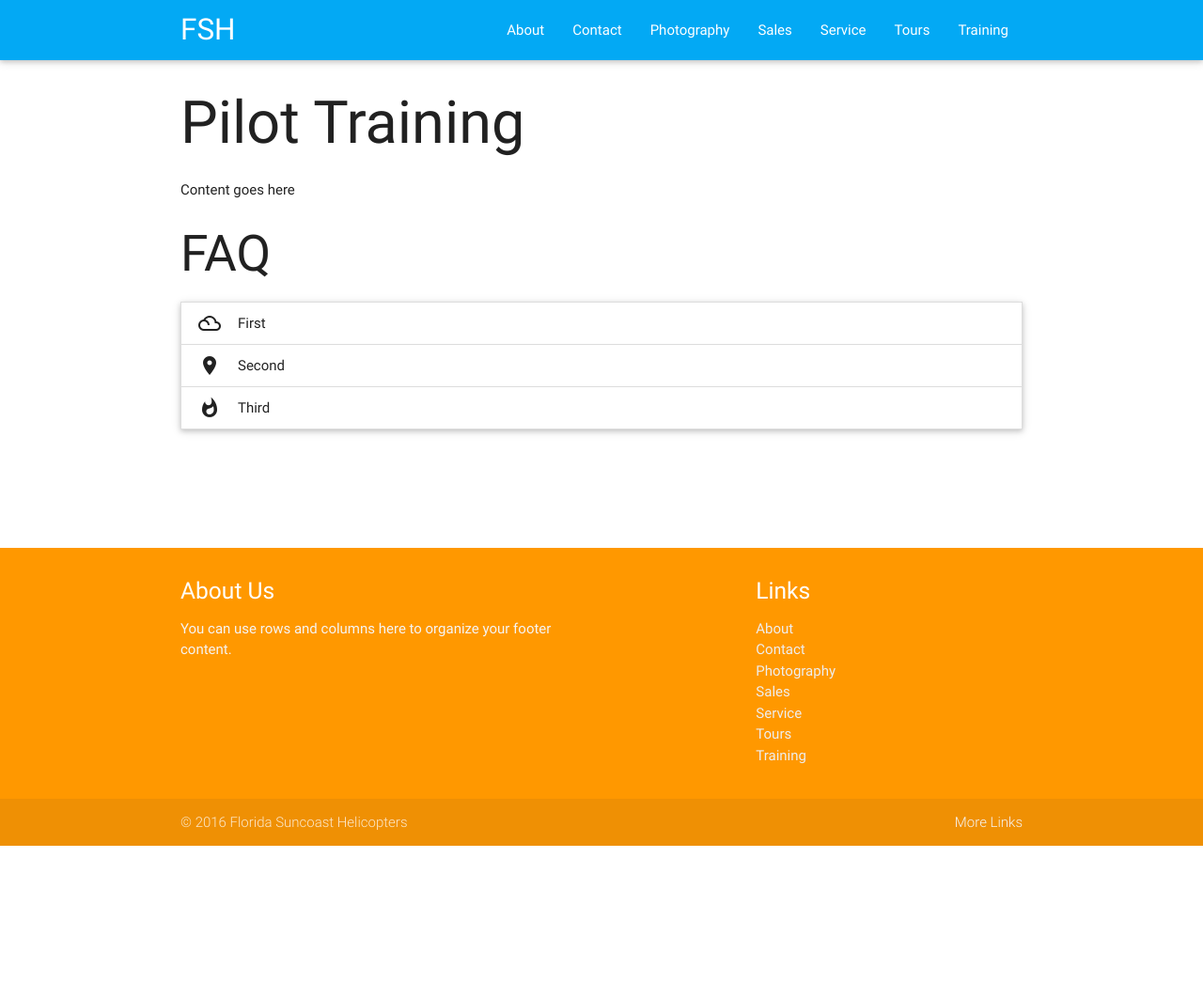
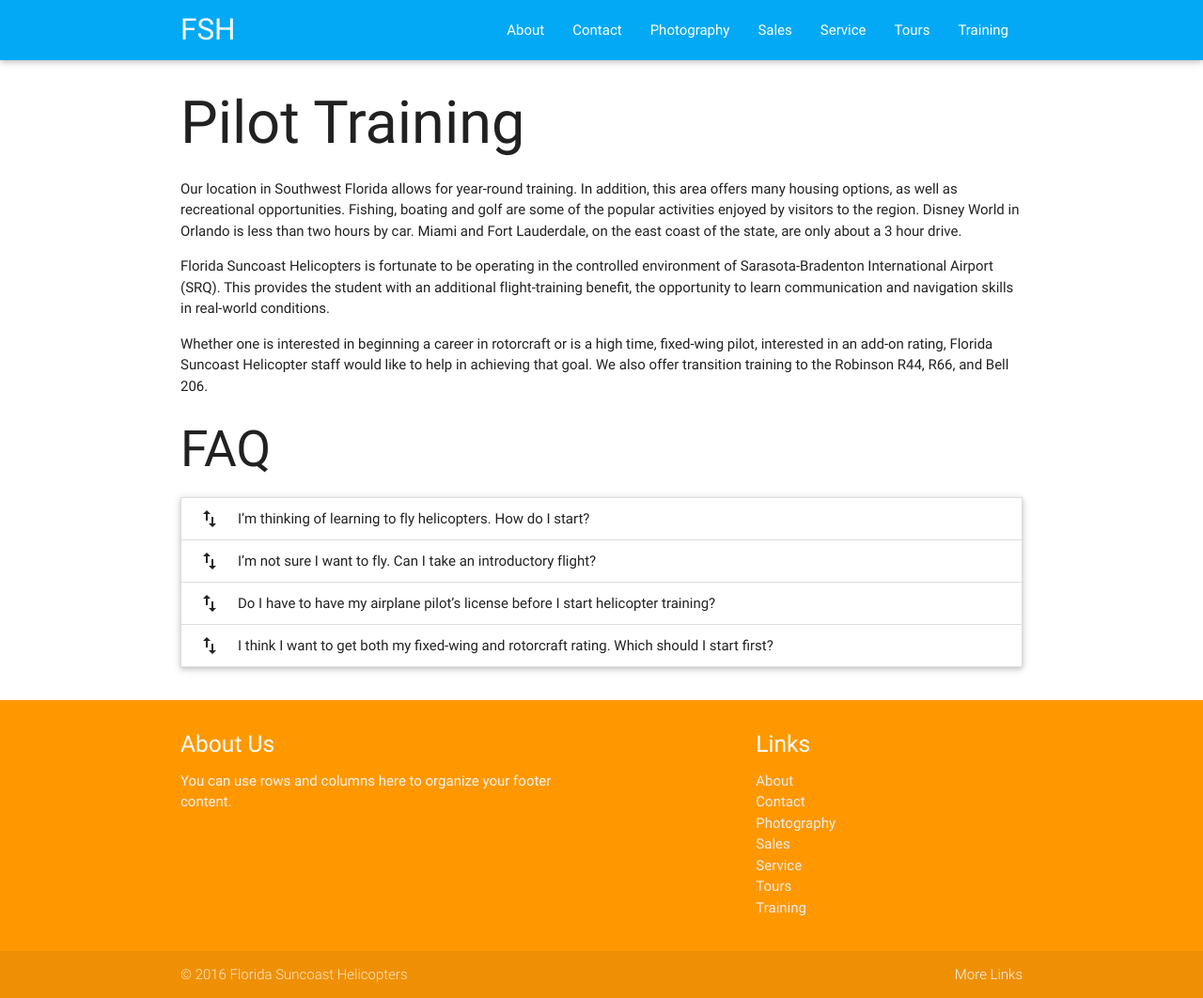
Before and after one commit to joncoop/fsh, a Jekyll site: the page built from training.html, in a window 1280 px wide. Shown: the whole page at 94% size. Built offline with Jekyll 4.4.1, drawn with Linux system fonts in a browser that asks for light colours; nearby versions of some CDN libraries; before the commit the page ends 900 px from its top, so only the background shows below that.

Commit message:
Added training content.

```diff
--- a/training.html
+++ b/training.html
@@ -3,23 +3,30 @@ layout: page
 title: Pilot Training
 ---
 
+<p>Our location in Southwest Florida allows for year-round training. In addition, this area offers many housing options, as well as recreational opportunities. Fishing, boating and golf are some of the popular activities enjoyed by visitors to the region. Disney World in Orlando is less than two hours by car. Miami and Fort Lauderdale, on the east coast of the state, are only about a 3 hour drive.</p>
 
-<h2>{{ Title }}</h2>
-<p>Content goes here</p>
+<p>Florida Suncoast Helicopters is fortunate to be operating in the controlled environment of Sarasota-Bradenton International Airport (SRQ). This provides the student with an additional flight-training benefit, the opportunity to learn communication and navigation skills in real-world conditions.</p>
+
+<p>Whether one is interested in beginning a career in rotorcraft or is a high time, fixed-wing pilot, interested in an add-on rating, Florida Suncoast Helicopter staff would like to help in achieving that goal. We also offer transition training to the Robinson R44, R66, and Bell 206.</p>
 
 <h2>FAQ</h2>
 
   <ul class="collapsible" data-collapsible="accordion">
     <li>
-      <div class="collapsible-header"><i class="material-icons">filter_drama</i>First</div>
-      <div class="collapsible-body"><p>Lorem ipsum dolor sit amet.</p></div>
+      <div class="collapsible-header"><i class="material-icons">swap_vert</i>I’m thinking of learning to fly helicopters. How do I start?</div>
+      <div class="collapsible-body"><p>Call Florida Suncoast Helicopters, and we will set you up with one of our experienced flight instructors. When you come in for your first lesson, you and your instructor will be able to plan a course of action that will help you meet your goals.</p></div>
     </li>
     <li>
-      <div class="collapsible-header"><i class="material-icons">place</i>Second</div>
-      <div class="collapsible-body"><p>Lorem ipsum dolor sit amet.</p></div>
+      <div class="collapsible-header"><i class="material-icons">swap_vert</i>I’m not sure I want to fly. Can I take an introductory flight?</div>
+      <div class="collapsible-body"><p>Yes you can. We do offer an introduction flight. Time will be spent with your instructor before the flight learning the very basics of the flight controls. Then you will begin the flight portion of your lesson where YOU will get to fly the helicopter with the help of your instructor.
+</p></div>
     </li>
     <li>
-      <div class="collapsible-header"><i class="material-icons">whatshot</i>Third</div>
-      <div class="collapsible-body"><p>Lorem ipsum dolor sit amet.</p></div>
+      <div class="collapsible-header"><i class="material-icons">swap_vert</i>Do I have to have my airplane pilot’s license before I start helicopter training?</div>
+      <div class="collapsible-body"><p>No you do not. Helicopters (rotorcraft) and Airplanes (fixed-wing) are considered two different categories by the FAA. Therefore, you do not need any fixed-wing experience to start training.</p></div>
+    </li>
+    <li>
+      <div class="collapsible-header"><i class="material-icons">swap_vert</i>I think I want to get both my fixed-wing and rotorcraft rating. Which should I start first?</div>
+      <div class="collapsible-body"><p>Start with the helicopter. The ingrained reactions of an airplane pilot can compromise your safety when flying a helicopter. Basically, people tend to revert back to their initial training in an emergency. These emergency “airplane” reactions can compromise your helicopter safety.</p></div>
     </li>
   </ul>
```
